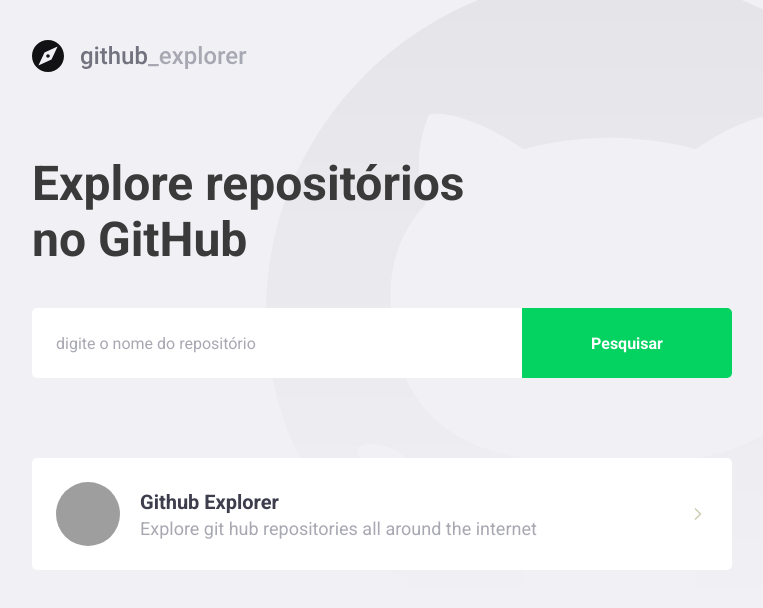
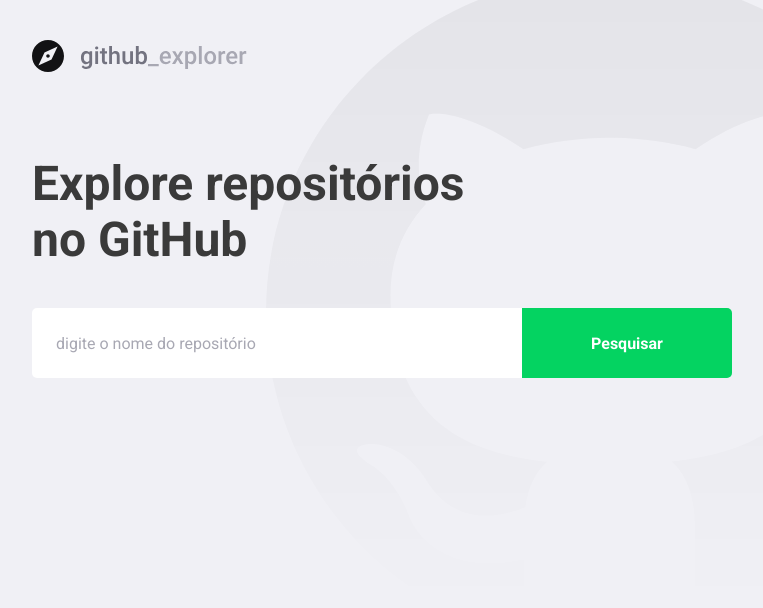
Before and after one commit to SousaItalo/github-explorer, a React (Create React App) app: page / in a window 1280 px wide. Shown: the top 608 px of the page, without its empty margins (148-911 px from the left). Built offline with nearby package versions, Linux system fonts and the light colour scheme; grey boxes are pictures that could not be loaded.

Commit message:
eslint config

```diff
--- a/src/index.tsx
+++ b/src/index.tsx
@@ -6,5 +6,5 @@ ReactDOM.render(
   <React.StrictMode>
     <App />
   </React.StrictMode>,
-  document.getElementById('root')
+  document.getElementById('root'),
 );
--- a/src/pages/Dashboard/index.tsx
+++ b/src/pages/Dashboard/index.tsx
@@ -1,49 +1,66 @@
-import React, { useState } from 'react';
+import React, { useState, FormEvent } from 'react';
 import { FiChevronRight } from 'react-icons/fi';
 
 import api from '../../services/api';
 import logoImg from '../../assets/logo.svg';
 import { Title, Form, Repositories } from './styles';
 
+interface Repository {
+  full_name: string;
+  description: string;
+  owner: {
+    login: string;
+    avatar_url: string;
+  }
+}
 
 const Dashboard: React.FC = () => {
   const [newRepo, setNewRepo] = useState('');
-  const [repositories, setRepositories] = useState([]);
+  const [repositories, setRepositories] = useState<Repository[]>([]);
 
-  function handleAddRepository() {
+  async function handleAddRepository(event: FormEvent<HTMLFormElement>): Promise<void> {
+    try {
+      event.preventDefault();
+      const { data } = await api.get(`repos/${newRepo}`);
 
+      setRepositories([...repositories, data]);
+    } catch (error) {
+      console.log(error);
+    }
   }
 
   return (
     <>
       <img src={logoImg} alt="Github explorer" />
       <Title>Explore repositórios no GitHub</Title>
-      <Form>
+      <Form onSubmit={handleAddRepository}>
         <input
           value={newRepo}
-          onChange={event => setNewRepo(event.target.value)}
+          onChange={(event) => setNewRepo(event.target.value)}
           placeholder="digite o nome do repositório"
         />
         <button type="submit">Pesquisar</button>
       </Form>
 
       <Repositories>
-        <a href='teste'>
-          <img
-            src="https://avatars1.githubusercontent.com/u/11684877?s=460&u=4fa07a5bfb56758dafd3b1b2747dfa4e5ad2e867&v=4"
-            alt='Italo Sousa'
-          />
-          <div>
-            <strong>Github Explorer</strong>
-            <p>Explore git hub repositories all around the internet</p>
-          </div>
+        {repositories.map((repository) => (
+          <a key={repository.full_name} href="teste">
+            <img
+              src={repository.owner.avatar_url}
+              alt={repository.owner.login}
+            />
+            <div>
+              <strong>{repository.full_name}</strong>
+              <p>{repository.description}</p>
+            </div>
 
-          <FiChevronRight  size={20}/>
-        </a>
+            <FiChevronRight size={20} />
+          </a>
+        ))}
       </Repositories>
 
     </>
   );
-}
+};
 
 export default Dashboard;
```
Also changed, not shown: package.json (+4 -3 lines), .eslintrc.json, 1 other file (tests, documents, lock files or other folders).
